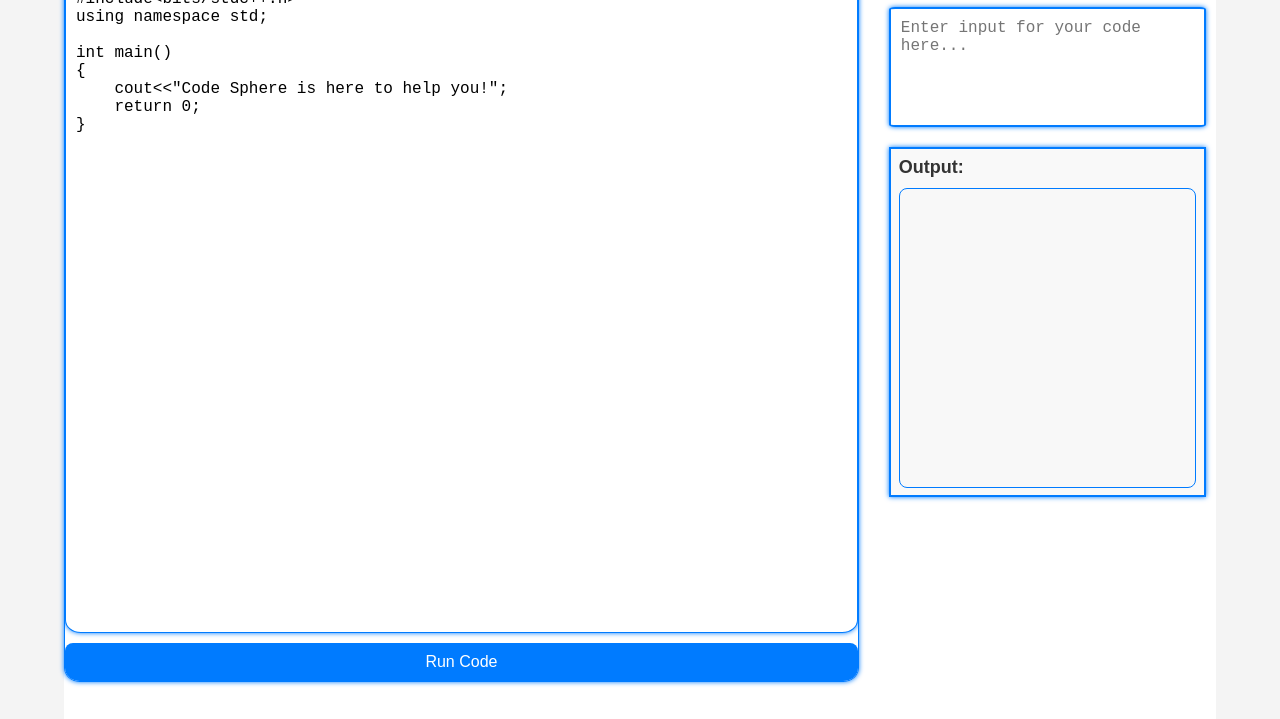
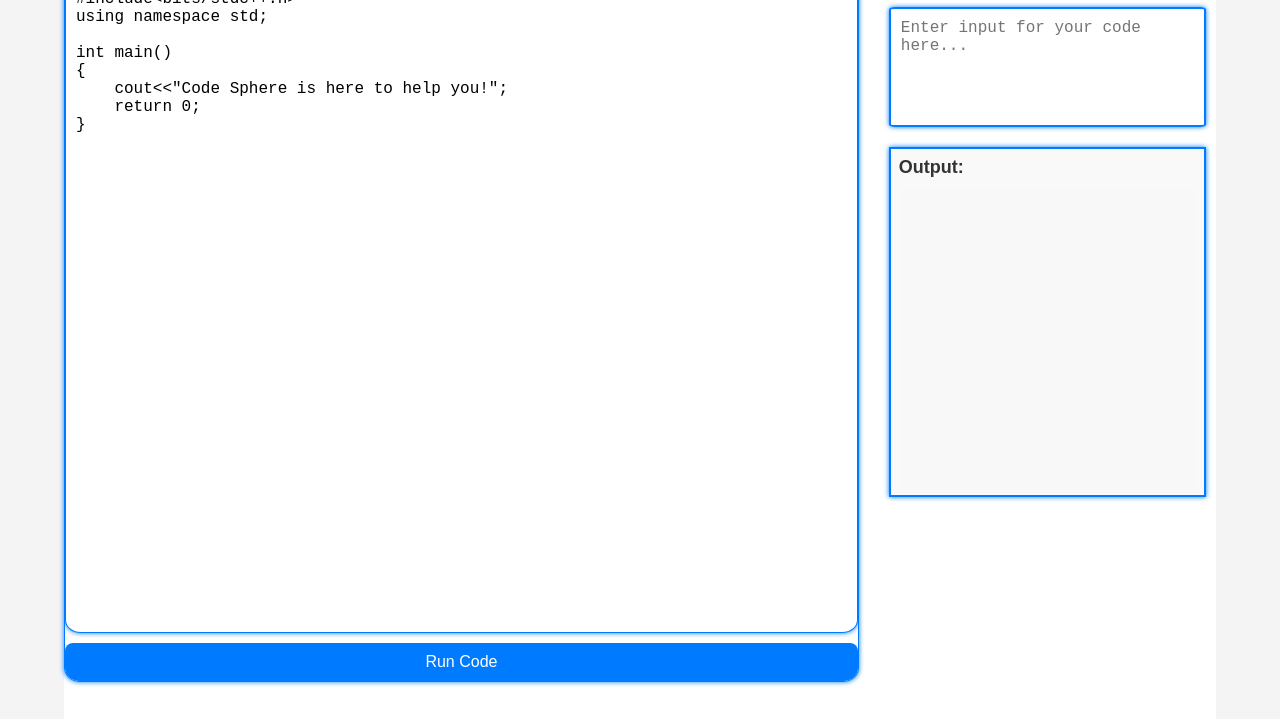
Before and after one commit to avinashvermaaa/cpp_compiler, a plain HTML site: page frontend/index.html in a window 1280 px wide. Shown: the part 81-800 px from the top of the page. Drawn offline with Linux system fonts and the light colour scheme.

Commit message:
output inside box is closed

```diff
--- a/frontend/styles.css
+++ b/frontend/styles.css
@@ -207,9 +207,10 @@
     height: 300px;
     /* overflow-y: auto; */
     font-size: 14px;
-    border: 1px solid #007bff;
-    border-radius: 8px;
+    /* border: 1px solid #007bff; */
+    /* border-radius: 8px; */
     /* box-shadow: 0 0 5px #007bff; */
+    /* inner box ko close krdia for better output visibility*/
 }
 
 .dark-mode pre {
```
